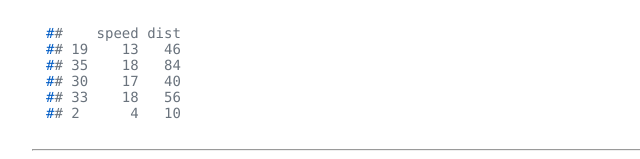
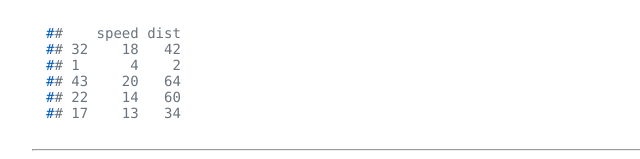
Before and after one commit to douglasrizzo/dodoR, a plain HTML site: page sample.rows.html in a window 1280 px wide. Shown: the part 774-933 px from the top of the page, 188-828 px from the left. Drawn offline with nearby package versions, Linux system fonts and the light colour scheme.

Commit message:
Atualização da documentação 15.04.06 04:45:10

```diff
--- a/sample.rows.html
+++ b/sample.rows.html
@@ -89,11 +89,11 @@ sample.rows(x = cars, size = 5)
 </code></pre>
 
 <pre><code>##    speed dist
-## 19    13   46
-## 35    18   84
-## 30    17   40
-## 33    18   56
-## 2      4   10
+## 32    18   42
+## 1      4    2
+## 43    20   64
+## 22    14   60
+## 17    13   34
 </code></pre>
 
 
```
